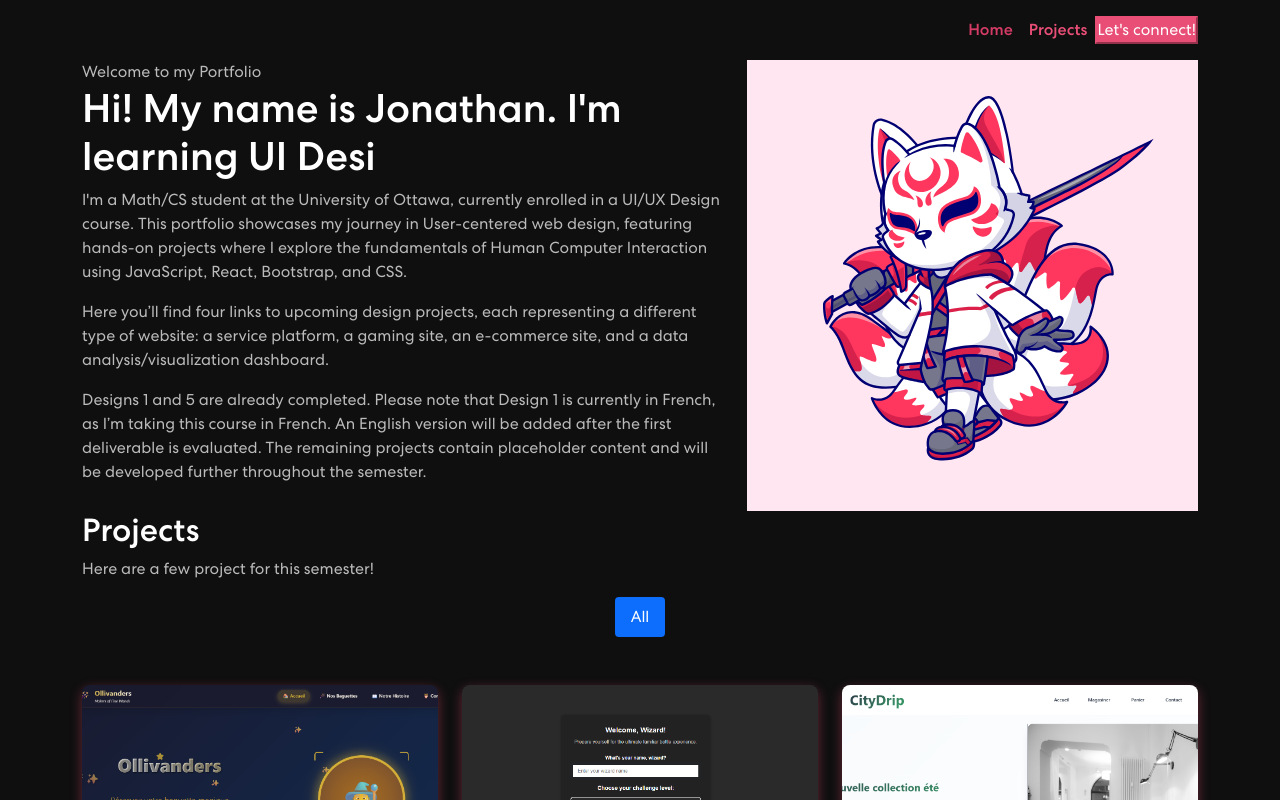
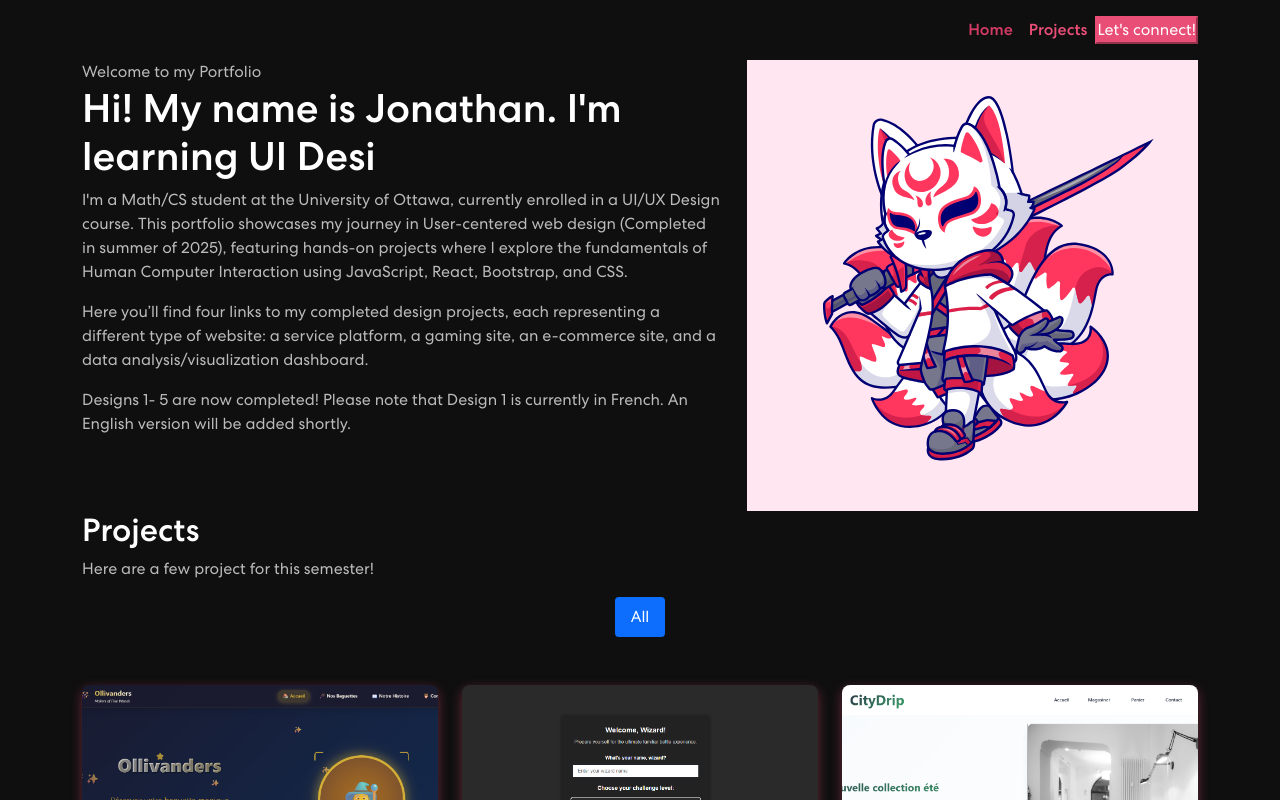
Before and after one commit to JohnD26/my-portfolio, a React (Create React App) app: page /#/ in a window 1280 px wide. Shown: the top 800 px of the page. Built offline with nearby package versions, Linux system fonts and the light colour scheme.

Commit message:
Some modifications

```diff
--- a/src/components/Banner.js
+++ b/src/components/Banner.js
@@ -166,16 +166,15 @@ export const Banner = () => {
 
                   <p>
                     I'm a Math/CS student at the University of Ottawa, currently enrolled in a UI/UX Design course.
-                    This portfolio showcases my journey in User-centered web design, featuring hands-on projects where I explore the fundamentals of Human Computer Interaction using JavaScript, React, Bootstrap, and CSS.
+                    This portfolio showcases my journey in User-centered web design (Completed in summer of 2025), featuring hands-on projects where I explore the fundamentals of Human Computer Interaction using JavaScript, React, Bootstrap, and CSS.
                   </p>
 
                   <p>
-                    Here you’ll find four links to upcoming design projects, each representing a different type of website:
+                    Here you’ll find four links to my completed design projects, each representing a different type of website:
                     a service platform, a gaming site, an e-commerce site, and a data analysis/visualization dashboard.
                    </p>
                   <p>
-                    Designs 1 and 5 are already completed. Please note that Design 1 is currently in French, as I’m taking this
-                    course in French. An English version will be added after the first deliverable is evaluated. The remaining projects contain placeholder content and will be developed further throughout the semester.
+                    Designs 1- 5 are now completed! Please note that Design 1 is currently in French. An English version will be added shortly.
                   </p>
 
                 </div>
```
Also changed, not shown: src/assets/images/project-img4.png.
